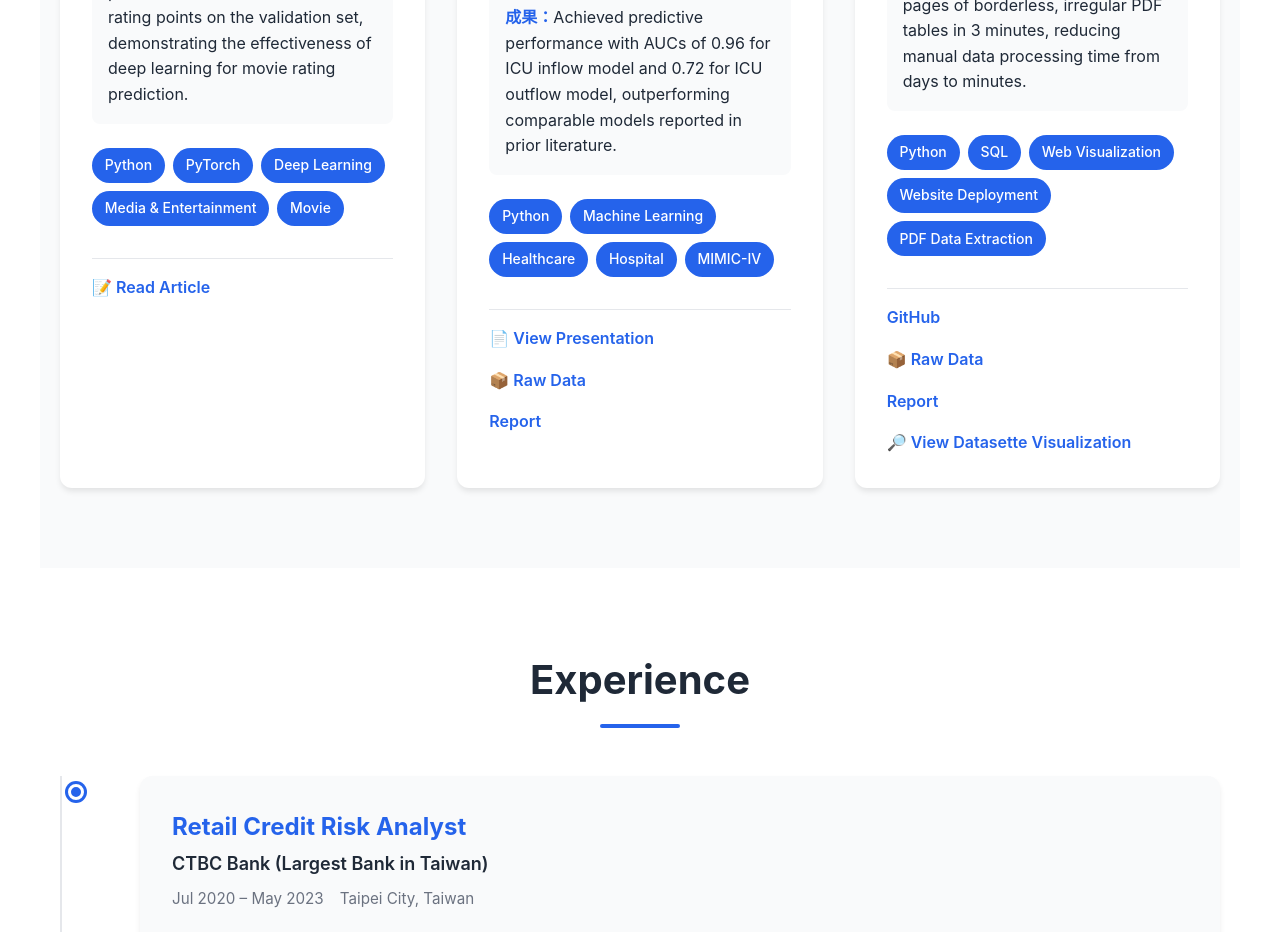
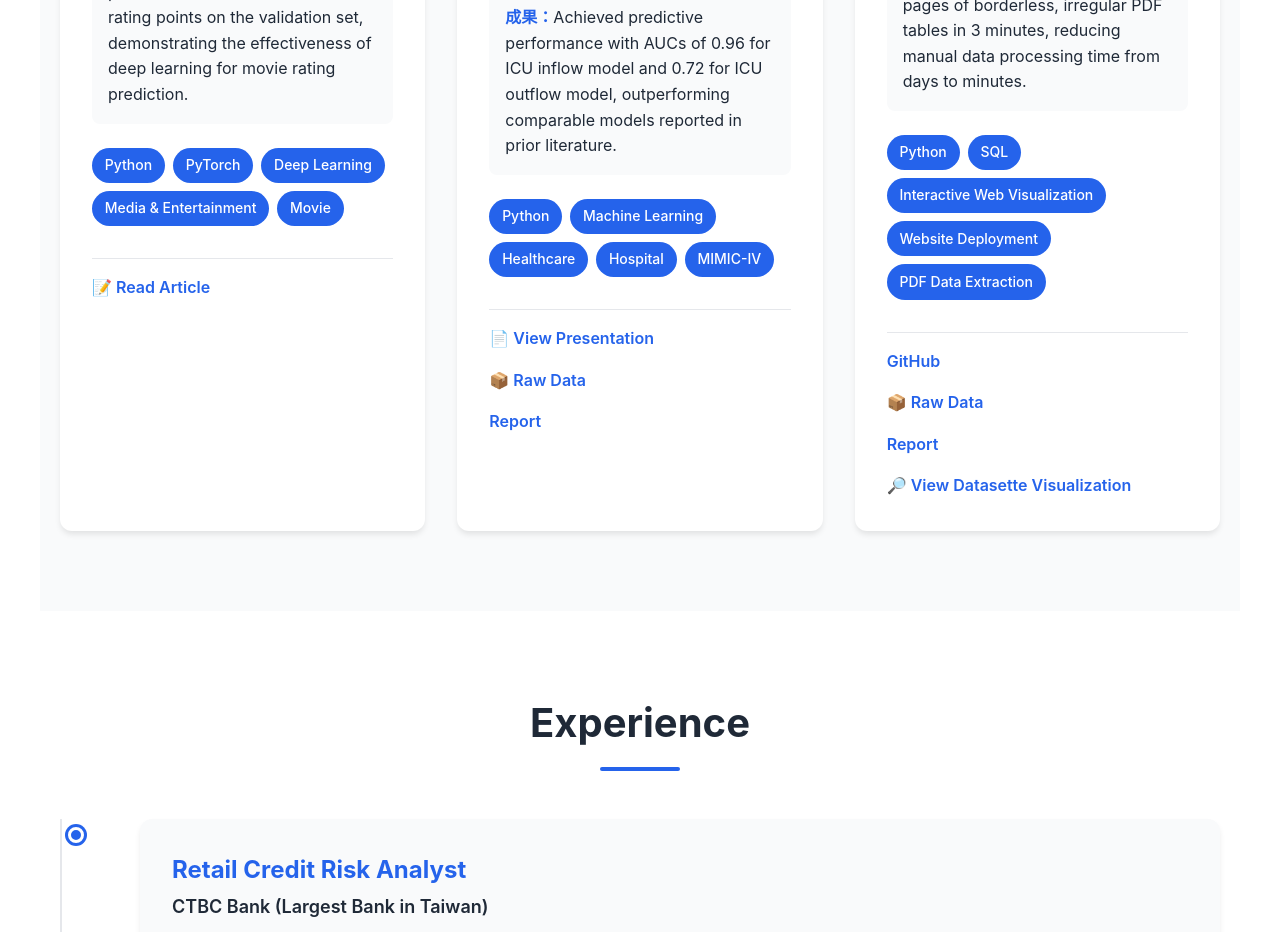
Before and after one commit to jhuangbp/portfolio_website, a React (Vite) app: page / in a window 1280 px wide. Shown: the part 2840-3772 px from the top of the page. Built offline with nearby package versions, Linux system fonts and the light colour scheme; no server answers.

Commit message:
Update Projects.jsx

```diff
--- a/src/components/Projects.jsx
+++ b/src/components/Projects.jsx
@@ -43,7 +43,7 @@ const Projects = () => {
       description: 'The U.S. military has publicly released data on internal slot machine revenue, locations, and related metrics for the past five fiscal years. We supported MuckRock, a nonprofit investigative journalism organization, by cleaning and analyzing these datasets.',
       role: 'Built a layout-aware, rule-based data extraction pipeline to parse borderless PDF tables into clean, analysis-ready datasets using Python.',
       impact: 'Parsed and structured 203 pages of borderless, irregular PDF tables in 3 minutes, reducing manual data processing time from days to minutes.',
-      tech: ['Python', 'SQL', 'Web Visualization', 'Website Deployment', 'PDF Data Extraction'],
+      tech: ['Python', 'SQL', 'Interactive Web Visualization', 'Website Deployment', 'PDF Data Extraction'],
       links: {
         datasette: 'https://ds-701-muckrock-data-liberation-project.onrender.com',
         github: 'https://github.com/BU-Spark/ds-muckrock-liberation',
```
